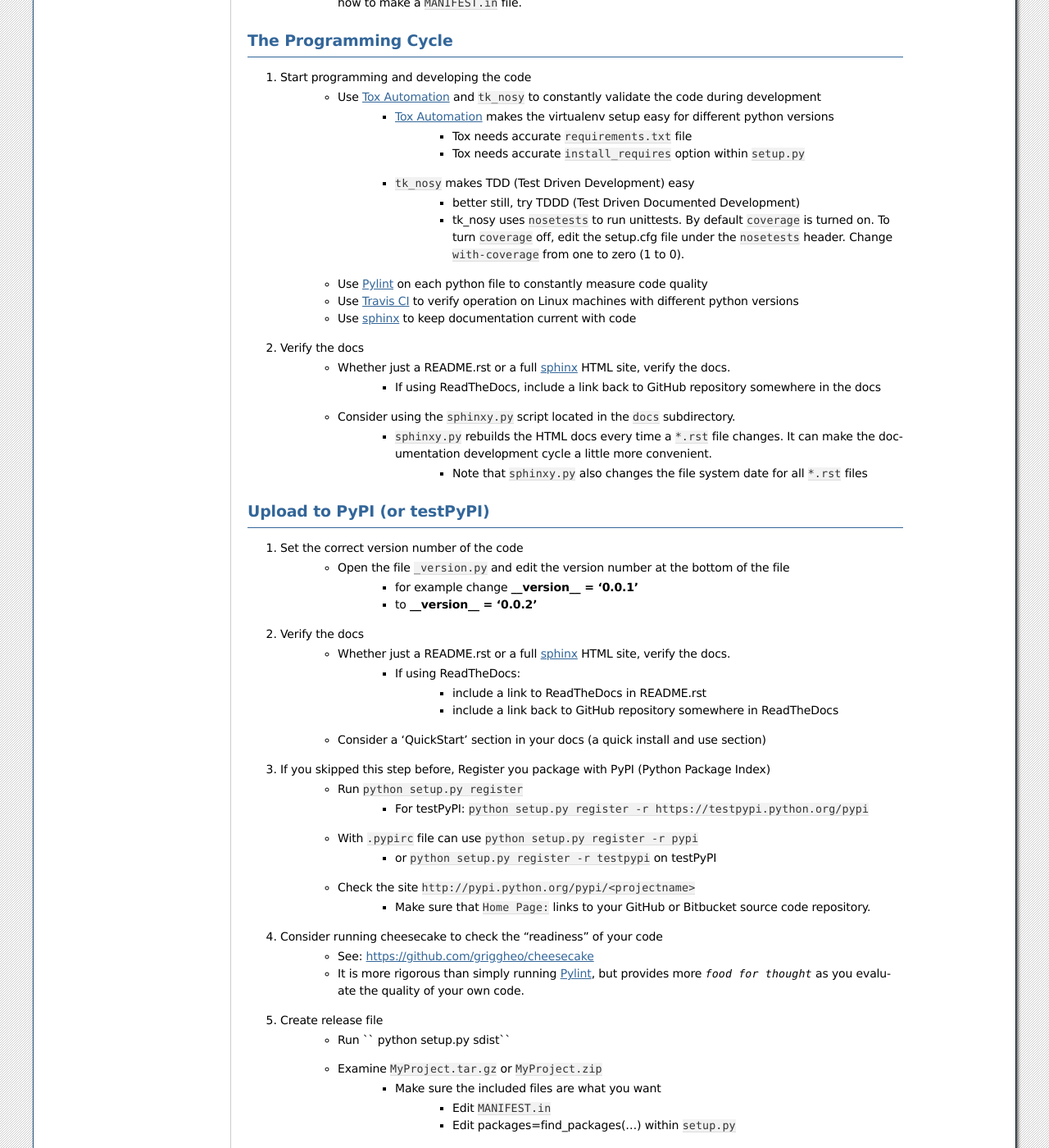
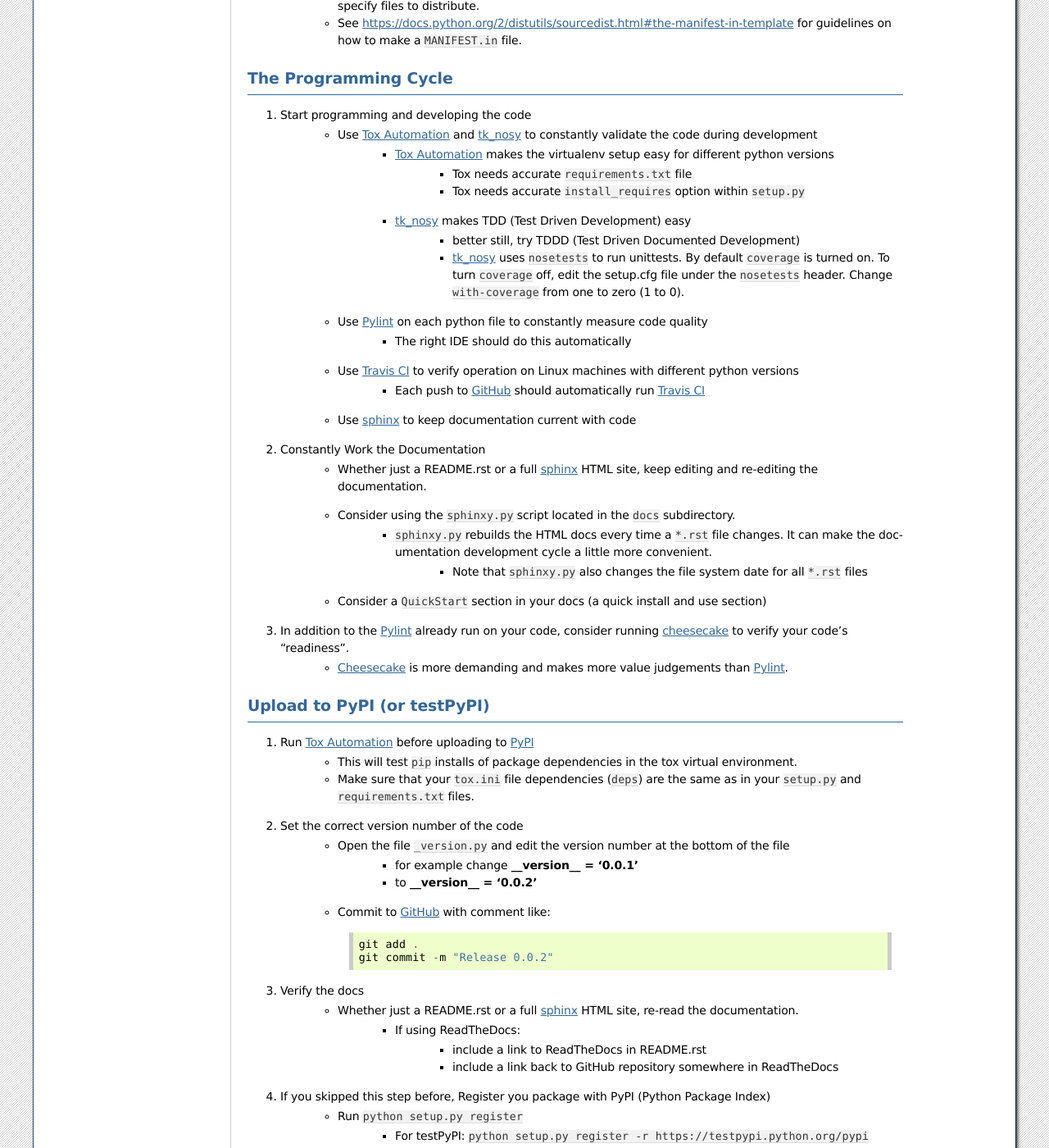
Before and after one commit to sonofeft/PyHatch, a Sphinx documentation site: the page built from docs/project_checklist.rst, in a window 1280 px wide and 1400 px high, scrolled down 1280 px. Shown: the whole window at 82% size. Built offline with Sphinx 7.4.7, drawn with Linux system fonts in a browser that asks for light colours; some of the changed text lies outside the part shown.

Commit message:
Update docs and tox
Lots of tweeks to new project checklist and quickstart as well as adding
coverage to tox.ini and tox.ini templates

```diff
--- a/docs/project_checklist.rst
+++ b/docs/project_checklist.rst
@@ -23,6 +24,8 @@
 ----------------------------
 
 #. Check that your project's name is available on PyPI_. Go to `<https://pypi.python.org/pypi>`_ and use the search feature to verify that your desired project name is available. When you decide on an available name, you can create a repository and register it with PyPI_.
+    * Also look for a project that already does what you intend to do.
+    * You may be able to contribute to an existing project instead of recreating a wheel ;-).
 
 #. Set up the project on GitHub_ or Bitbucket_ (I recommend GitHub_).
     * For GitHub_ (see :ref:`internal_new_github_proj`)
@@ -42,7 +45,7 @@
 #. Configure your ``.pypirc`` file to make register and upload to PyPI_ easier.
     * Edit the username and password in the ``.pypirc`` file that ``PyHatch`` creates
         - ``PyHatch`` leaves only place-holders for username and password
-    * See :ref:`package_pypirc` for guidance.
+    * Move ``.pypirc`` to your home directory after editing. See :ref:`package_pypirc` for guidance.
 
 #. Register you package with PyPI (Python Package Index)
     * The preferred way to register your package is by filling the web form at: https://pypi.python.org/pypi?%3Aaction=submit_form
@@ -64,38 +67,53 @@
 ---------------------
 
 #. Start programming and developing the code
-    * Use :ref:`internal_tox` and ``tk_nosy`` to constantly validate the code during development
+    * Use :ref:`internal_tox` and tk_nosy_ to constantly validate the code during development
         - :ref:`internal_tox` makes the virtualenv setup easy for different python versions
             - Tox needs accurate ``requirements.txt`` file
             - Tox needs accurate ``install_requires`` option within ``setup.py``
-        - ``tk_nosy`` makes TDD (Test Driven Development) easy
+        - tk_nosy_ makes TDD (Test Driven Development) easy
             - better still, try TDDD (Test Driven Documented Development)
-            - tk_nosy uses ``nosetests`` to run unittests. By default ``coverage`` is turned on. To turn ``coverage`` off, edit the setup.cfg file under the ``nosetests`` header. Change ``with-coverage`` from one to zero (1 to 0).
+            - tk_nosy_ uses ``nosetests`` to run unittests. By default ``coverage`` is turned on. To turn ``coverage`` off, edit the setup.cfg file under the ``nosetests`` header. Change ``with-coverage`` from one to zero (1 to 0).
+
     * Use :ref:`internal_pylint` on each python file to constantly measure code quality
+        - The right IDE should do this automatically
     * Use :ref:`internal_travis_ci` to verify operation on Linux machines with different python versions
+        - Each push to GitHub_ should automatically run :ref:`internal_travis_ci`
     * Use sphinx_ to keep documentation current with code
-#. Verify the docs
-    * Whether just a README.rst or a full sphinx_ HTML site, verify the docs.
-        - If using ReadTheDocs, include a link back to GitHub repository somewhere in the docs
+
+#. Constantly Work the Documentation
+    * Whether just a README.rst or a full sphinx_ HTML site, keep editing and re-editing the documentation.
     * Consider using the ``sphinxy.py`` script located in the ``docs`` subdirectory.
         - ``sphinxy.py`` rebuilds the HTML docs every time a ``*.rst`` file changes. It can make the documentation development cycle a little more convenient.
             - Note that ``sphinxy.py`` also changes the file system date for all ``*.rst`` files
+    * Consider a ``QuickStart`` section in your docs (a quick install and use section)
+
+
+#. In addition to the :ref:`internal_pylint` already run on your code, consider running `cheesecake <https://github.com/griggheo/cheesecake>`_ to verify your code's "readiness".
+    * `Cheesecake <https://github.com/griggheo/cheesecake>`_ is more demanding and makes more value judgements than  :ref:`internal_pylint`.
 
 
 Upload to PyPI (or testPyPI)
 ----------------------------
 
+#. Run :ref:`internal_tox` before uploading to PyPI_
+    * This will test ``pip`` installs of package dependencies in the tox virtual environment.
+    * Make sure that your ``tox.ini`` file dependencies (``deps``) are the same as in your ``setup.py`` and ``requirements.txt`` files.
+
 #. Set the correct version number of the code
     * Open the file ``_version.py`` and edit the version number at the bottom of the file
         - for example change **__version__ = '0.0.1'**
         - to **__version__ = '0.0.2'**
+    * Commit to GitHub_ with comment like::
+
+        git add .
+        git commit -m "Release 0.0.2"
 
 #. Verify the docs
-    * Whether just a README.rst or a full sphinx_ HTML site, verify the docs.
+    * Whether just a README.rst or a full sphinx_ HTML site, re-read the documentation.
         - If using ReadTheDocs:
             - include a link to ReadTheDocs in README.rst
             - include a link back to GitHub repository somewhere in ReadTheDocs
-    * Consider a 'QuickStart' section in your docs (a quick install and use section)
 
 #. If you skipped this step before, Register you package with PyPI (Python Package Index)
     * Run ``python setup.py register``
@@ -104,10 +122,6 @@
         - or ``python setup.py register -r testpypi`` on testPyPI
     * Check the site ``http://pypi.python.org/pypi/<projectname>``
         - Make sure that ``Home Page:`` links to your GitHub or Bitbucket source code repository.
-
-#. Consider running cheesecake to check the "readiness" of your code
-    * See: https://github.com/griggheo/cheesecake
-    * It is more rigorous than simply running :ref:`internal_pylint`, but provides more `food for thought` as you evaluate the quality of your own code.
 
 #. Create release file
     * Run `` python setup.py sdist``
@@ -155,5 +169,17 @@
 
 #. Run unittests on the install with a virtualenv or clean virtual machine.
     * Either ``nosetests`` or ``py.test`` should work
+
 #. Test the ``entry_points`` command from ``setup.py``.
     * Should be able to simply run ``my_command`` from command line environment.
+
+#. Check the three main web pages for your project::
+
+    The Code at: https://github.com/<github user name>/<package name>
+
+    The Docs at: http://<package name>.readthedocs.org/en/latest/
+
+    PyPI page at: https://pypi.python.org/pypi/<package name>
+
+#. Let the world know what you've done.
+    * Announce your project on `<https://mail.python.org/mailman/listinfo/python-announce-list>`_
--- a/todo.rst
+++ b/todo.rst
@@ -2,6 +2,8 @@
 
 TODO List
 =========
+
+* Make a template for ``QuickStart``
 
 * On linux, tries to compile template `*.py` files.
 
```
Also changed, not shown: other parts of docs/project_checklist.rst (+1 -0 lines), docs/quickstart.rst (+13 -4 lines), 3 other files.
